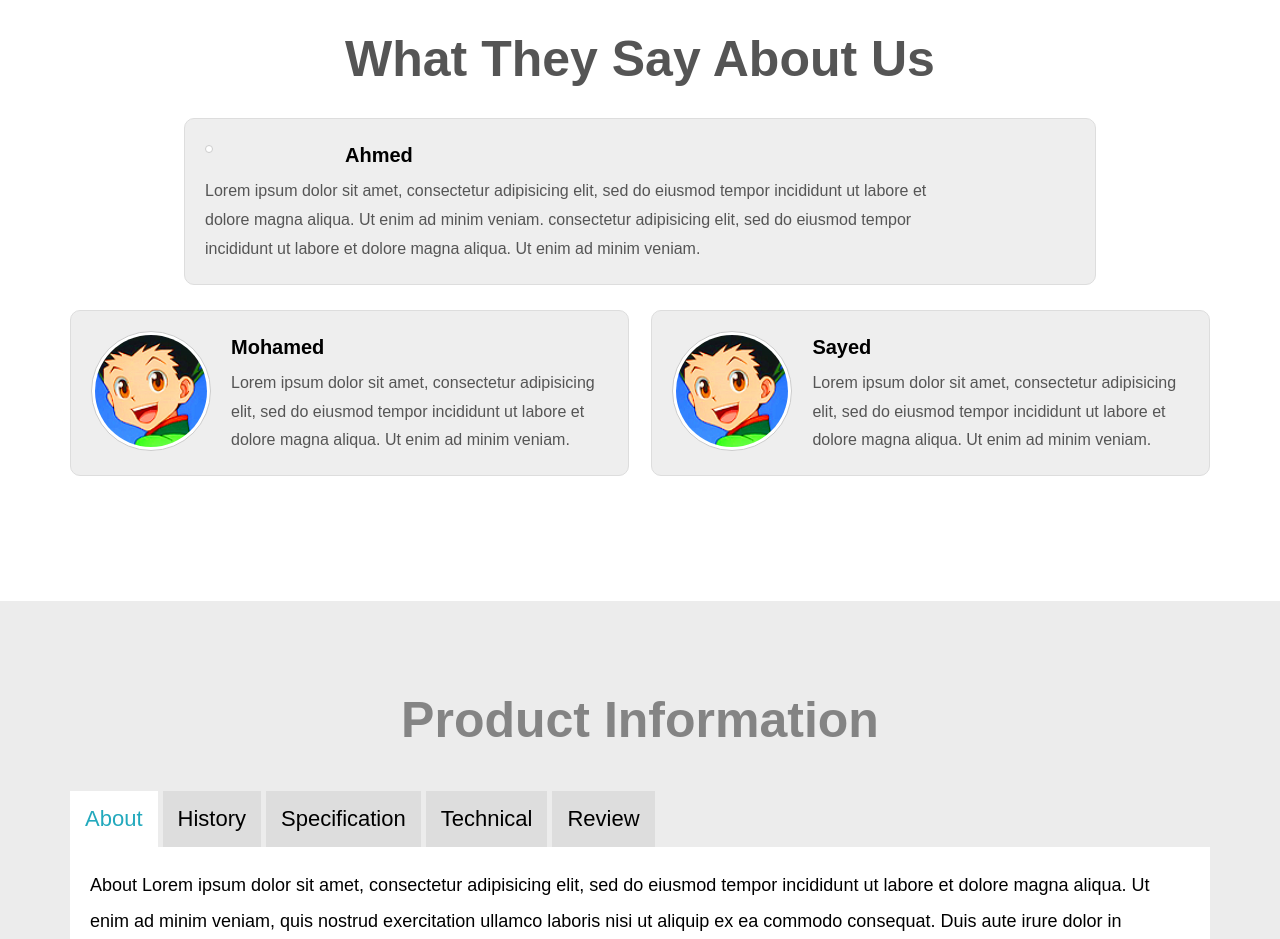
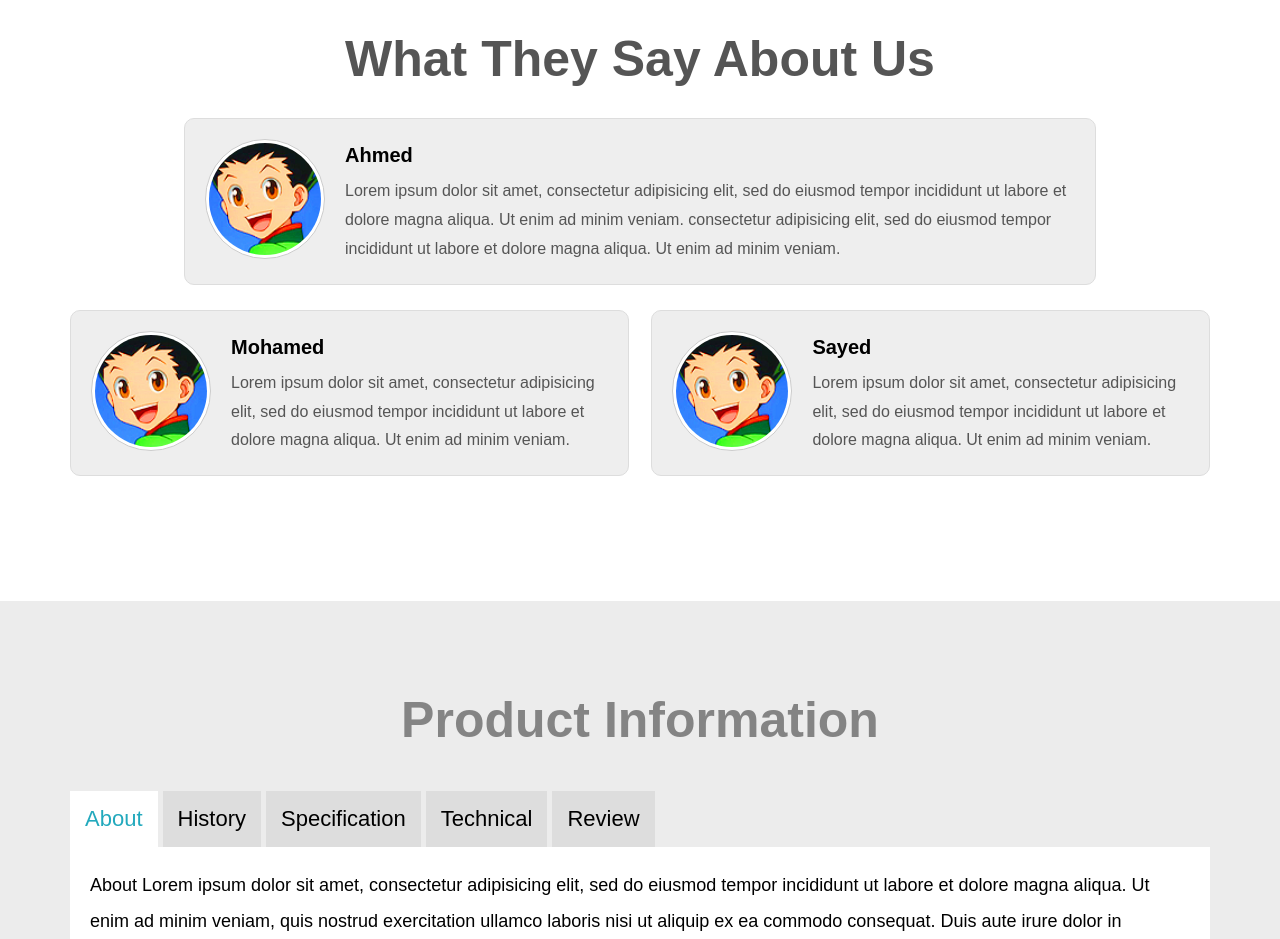
Before and after one commit to Abdo-Ad3l/responsiveWeb, a plain HTML site: page index.html in a window 1280 px wide. Shown: the part 2420-3359 px from the top of the page. Drawn offline with Linux system fonts and the light colour scheme; the site is published under a folder, as on GitHub Pages, so addresses that start at the root find nothing; a web font is replaced by a local one.

Commit message:
Update index.html

```diff
--- a/index.html
+++ b/index.html
@@ -155,7 +155,7 @@
         <div class="person-say float-left">
           <div class="avatar float-left">
             <img
-              src="/images/avatar.jpg"
+              src="images/avatar.jpg"
               alt=""
               class="responsive-image img-circle img-thumbnail"
             />
```
